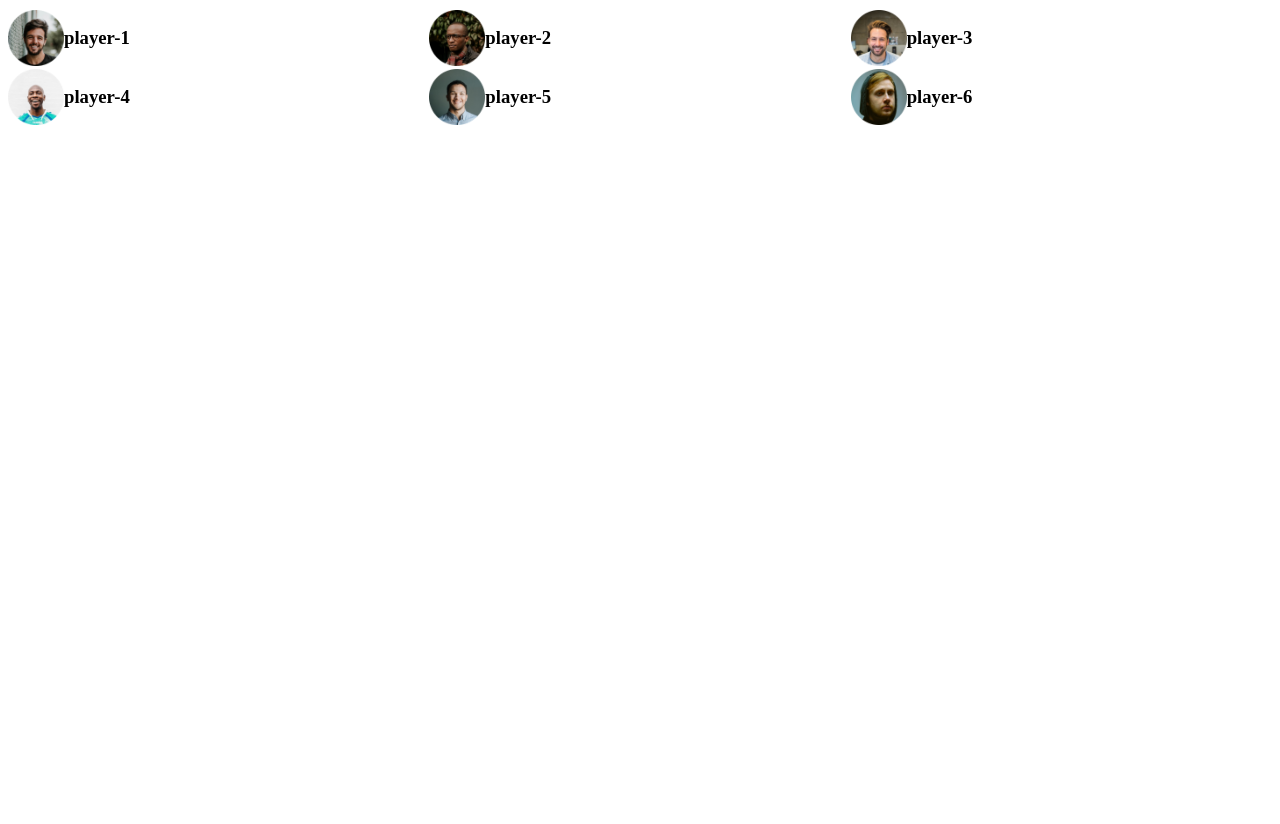
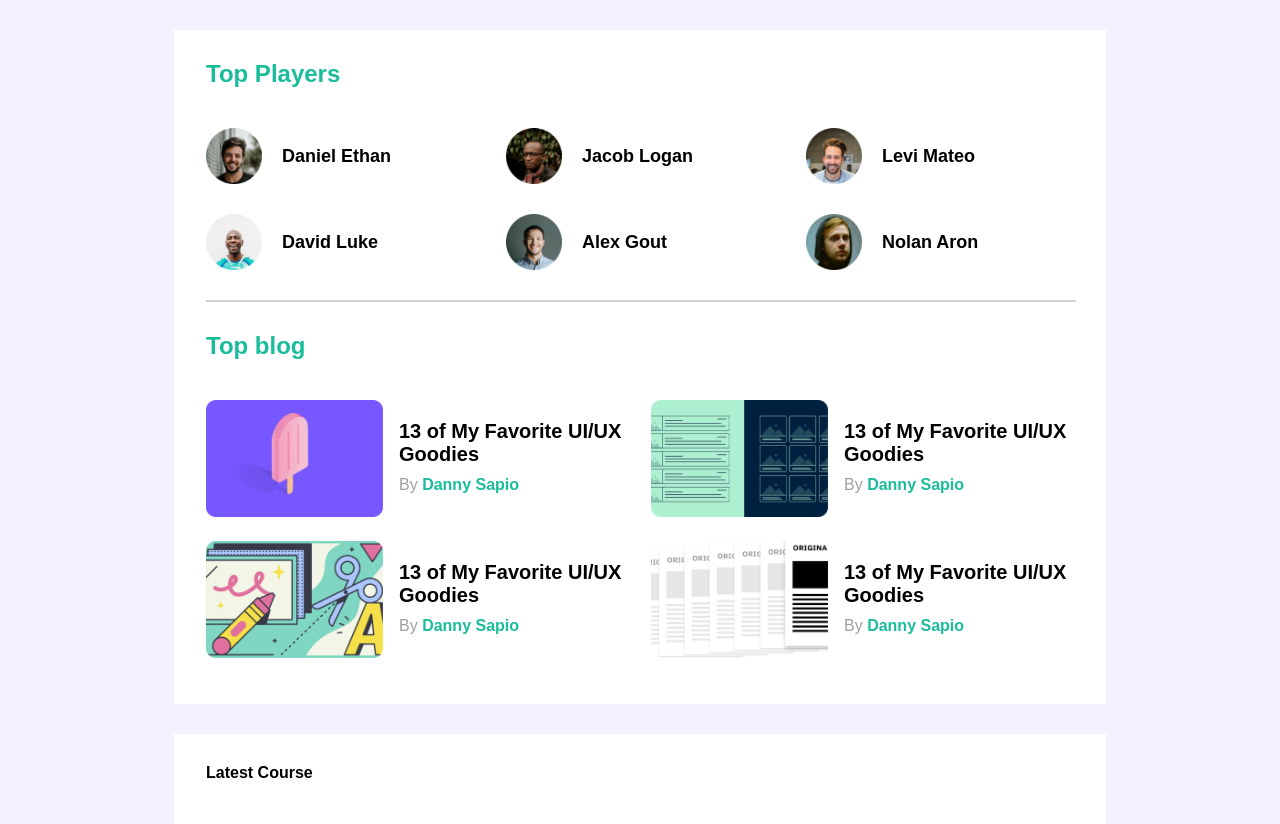
Before and after one commit to sharkozis/Flex-Grid-Template.github.io, a plain HTML site: page index.html in a window 1280 px wide. Before the commit the page ends 800 px from the top, so only its background shows below. Drawn offline with Linux system fonts and the light colour scheme.

Commit message:
second half

```diff
--- a/css/style.css
+++ b/css/style.css
@@ -1,19 +1,110 @@
-/*--------------------------------------------first article start here ----------------------------------------------*/
-
-.player-section{
-    display: grid;
-    grid-template-columns: repeat(3,1fr);
+*{
+    margin:0px;
+    padding:0px;
 }
-.player{
+body{
+    font-family: sans-serif;
+    background-color: #F3F1FF;
+}
+main{
     display: flex;
+    flex-direction: column;
     align-items: center;
 }
-.player img{
-    width: 56px;
-    height: 56px;
+.container{
+    background-color: #ffffff;
+    width: 870px;
+    padding:30px 30px 42px 32px;
+    margin-top: 30px;
+}
+hr{
+    border: 1px solid #D1D1D1;
 }
 
 
 
 
+
+
+
+
+
+
+
+
+
+
+/*--------------------------------------------first article start here ----------------------------------------------*/
+.top-section{
+    margin-bottom: 30px;
+}
+.top-section h4{
+    color:#1abc9c;
+    font-size: 24px;
+    margin-bottom: 40px;
+}
+.player-section{
+    display: grid;
+    grid-template-columns: repeat(3,1fr);
+    grid-gap: 30px;
+}
+.player{
+    display: flex;
+    align-items: center;
+    grid-row-gap: 30px;
+}
+.player img{
+    width: 56px;
+    height: 56px;
+    margin-right: 20px;
+}
+.player h3{
+    font-size: 18px;
+}
+
+
+
+
+
+
+
+
+.bottom-section h4{
+    margin-top: 30px;
+    color:#1abc9c;
+    font-size: 24px;
+    margin-bottom: 40px;
+}
+.all-blogs{
+    display: grid;
+    grid-template-columns: repeat(2,1fr);
+    grid-gap: 20px;
+}
+.blog{
+    display: flex;
+}
+.blog-img img{
+    width: 177px;
+    height: 117px;
+    margin-right: 16px;
+}
+.blog-info h3{
+    font-size: 20px;
+    margin-top: 20px;
+    margin-bottom: 10px;
+}
+.blog-info p{
+    font-size: 16px;
+    color:#9f9f9f;
+}
+.blog-info a{
+    text-decoration: none;
+    color: #1abc9c;
+    font-weight: 700;
+}
+
+
+
+
+
 /*--------------------------------------------first article end here ----------------------------------------------*/
--- a/index.html
+++ b/index.html
@@ -1,5 +1,6 @@
 <!DOCTYPE html>
 <html lang="en">
+
 <head>
     <meta charset="UTF-8">
     <meta http-equiv="X-UA-Compatible" content="IE=edge">
@@ -7,43 +8,102 @@
     <link rel="stylesheet" href="css/style.css">
     <title>Flex-Grid-Template</title>
 </head>
+
 <body>
     <!-- --------------------------------------------header start ---------------------------------------------->
     <!-- --------------------------------------------header end ---------------------------------------------->
+    <main>
+
+
         <!-- --------------------------------------------first article start here ---------------------------------------------->
-
-    <section>
+        <section class="container">
+            <div class="top-section">
+                <h4>Top Players</h4>
                 <div class="player-section">
                     <div class="player">
                         <img src="img/players/player-1.png" alt="">
-                <h3>player-1</h3>
+                        <h3>Daniel Ethan</h3>
                     </div>
                     <div class="player">
                         <img src="img/players/player-2.png" alt="">
-                <h3>player-2</h3>
+                        <h3>Jacob Logan</h3>
                     </div>
                     <div class="player">
                         <img src="img/players/player-3.png" alt="">
-                <h3>player-3</h3>
+                        <h3>Levi Mateo</h3>
                     </div>
                     <div class="player">
                         <img src="img/players/player-4.png" alt="">
-                <h3>player-4</h3>
+                        <h3>David Luke</h3>
                     </div>
                     <div class="player">
                         <img src="img/players/player-5.png" alt="">
-                <h3>player-5</h3>
+                        <h3>Alex Gout</h3>
                     </div>
                     <div class="player">
                         <img src="img/players/player-6.png" alt="">
-                <h3>player-6</h3>
+                        <h3>Nolan Aron</h3>
                     </div>
                 </div>
+            </div>
+            <hr>
+            <div class="bottom-section">
+                <h4>Top blog</h4>
+               <div class="all-blogs">
+                <article class="blog">
+                    <div class="blog-img">
+                     <img src="img/blogs/blog-1.png" alt="">
+                    </div>
+                    <div class="blog-info">
+                        <h3>13 of My Favorite UI/UX Goodies</h3>
+                        <p>By <a href="#">Danny Sapio</a></p>
+                    </div>
+                 </article>
+                 <article class="blog">
+                    <div class="blog-img">
+                     <img src="img/blogs/blog-2.png" alt="">
+                    </div>
+                    <div class="blog-info">
+                        <h3>13 of My Favorite UI/UX Goodies</h3>
+                        <p>By <a href="#">Danny Sapio</a></p>
+                    </div>
+                 </article>
+                 <article class="blog">
+                    <div class="blog-img">
+                     <img src="img/blogs/blog-3.png" alt="">
+                    </div>
+                    <div class="blog-info">
+                        <h3>13 of My Favorite UI/UX Goodies</h3>
+                        <p>By <a href="#">Danny Sapio</a></p>
+                    </div>
+                 </article>
+                 <article class="blog">
+                    <div class="blog-img">
+                     <img src="img/blogs/blog-4.png" alt="">
+                    </div>
+                    <div class="blog-info">
+                        <h3>13 of My Favorite UI/UX Goodies</h3>
+                        <p>By <a href="#">Danny Sapio</a></p>
+                    </div>
+                 </article>
+               </div>
+            </div>
+        </section>
+        <!-- --------------------------------------------first article end here ---------------------------------------------->
+
+        <!--  -------------------------------------------- -second article start here  ---------------------------------------------->
+
+
+        <section class="container">
+            <h4 class="course-title">Latest Course</h4>
         </section>
 
 
 
 
-    <!-- --------------------------------------------first article end here ---------------------------------------------->
+
+        <!--  --------------------------------------------second article end here  ---------------------------------------------->
+    </main>
 </body>
+
 </html>
```
Lines whose indentation alone changed are shown as unchanged.
